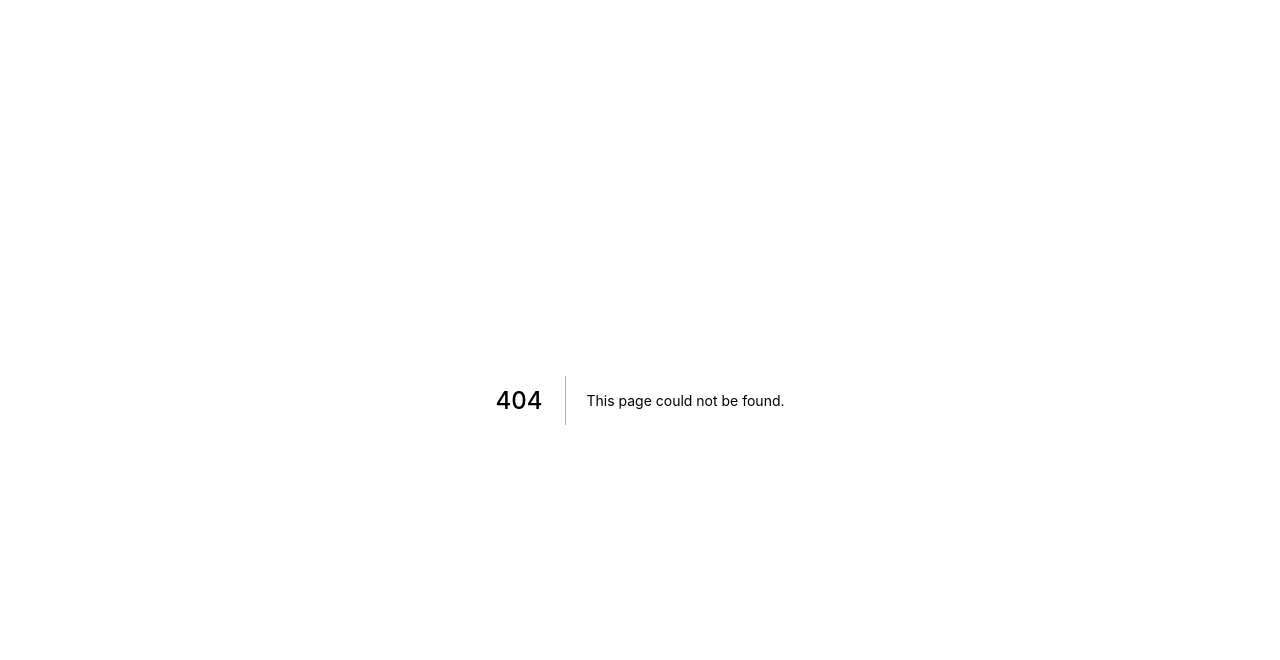
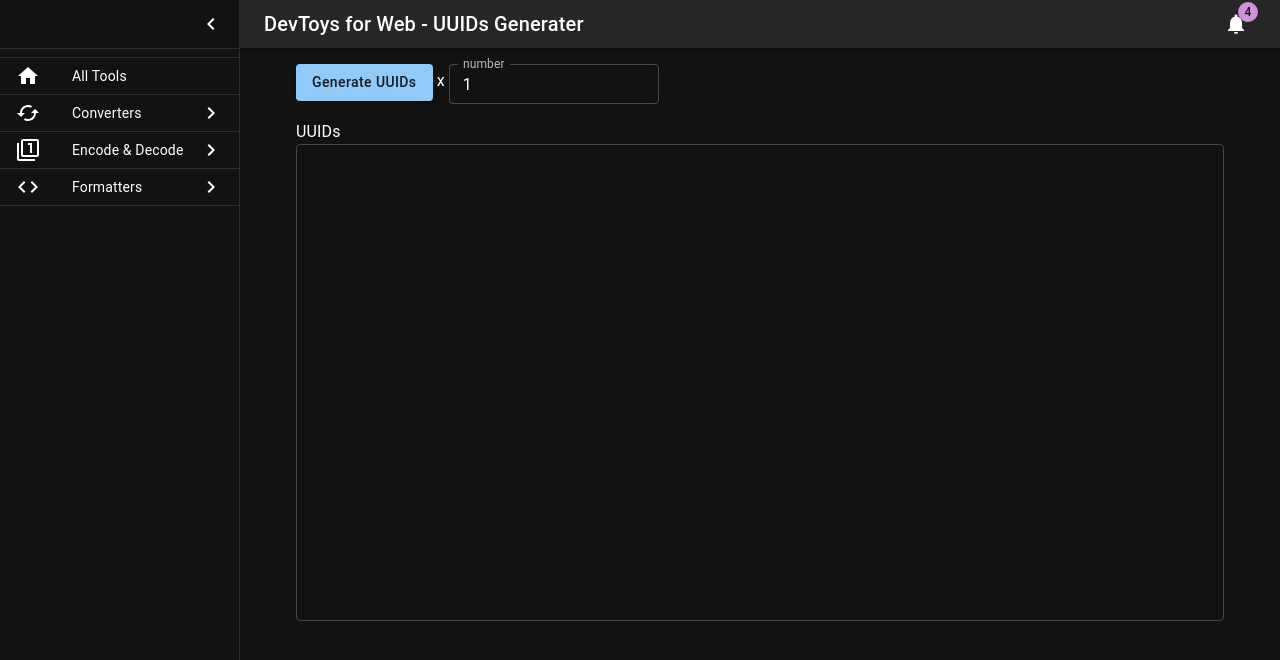
Before and after one commit to s-yoshiki/DevToysWeb, a Next.js app: page /items/generater/uuid in a window 1280 px wide. Before the commit this address had no page. Shown: the top 660 px of the page. Built offline with nearby package versions, Linux system fonts and the light colour scheme.

Commit message:
feat: add UUIDs

```diff
--- a/package.json
+++ b/package.json
@@ -15,12 +15,14 @@
     "@mui/lab": "^5.0.0-alpha.68",
     "@mui/material": "^5.4.0",
     "@types/crypto-js": "^4.1.0",
+    "@types/uuid": "^8.3.4",
     "crypto-js": "^4.1.1",
     "js-yaml": "^4.1.0",
     "json2yaml": "^1.1.0",
     "next": "12.0.10",
     "react": "17.0.2",
-    "react-dom": "17.0.2"
+    "react-dom": "17.0.2",
+    "uuid": "^8.3.2"
   },
   "devDependencies": {
     "@types/node": "17.0.15",
--- /dev/null
+++ b/pages/items/generater/uuid.tsx
@@ -0,0 +1,41 @@
+import { useState } from 'react'
+import Layout from '../../../components/Layout'
+import TextField from '@mui/material/TextField';
+import Box from '@mui/material/Box';
+import { Button } from '@mui/material';
+import { v4 as uuidv4 } from 'uuid';
+
+const Index = () => {
+  let [dst, setDst] = useState('');
+  let [mag, setMag] = useState(1);
+
+  const onChangeHandler = (e: any) => {
+    setDst(e.target.value);
+  }
+
+  const onClickEvent = (e: any) => {
+    let value = dst
+    for (let i = 0; i < Number(mag); i++) {
+      value += uuidv4() + "\n"
+    }
+    setDst(value);
+  }
+
+  return (
+    <Layout title="UUIDs Generater">
+      <Box sx={{ p: 1 }} >
+        <Button onClick={onClickEvent} variant="contained">
+          Generate UUIDs
+        </Button>
+        {" x "}
+        <TextField label="number" multiline rows={1} name="dst" variant="outlined" size="small" onChange={(e) => setMag(Number(e.target.value))} value={mag} />
+      </Box>
+      <Box sx={{ p: 1 }} >
+        <span>UUIDs</span>
+        <TextField label="" multiline rows={20} name="dst" variant="outlined" size="small" fullWidth onChange={onChangeHandler} value={dst} />
+      </Box>
+    </Layout>
+  )
+}
+
+export default Index
```
Also changed, not shown: 1 other file (tests, documents, lock files or other folders).
